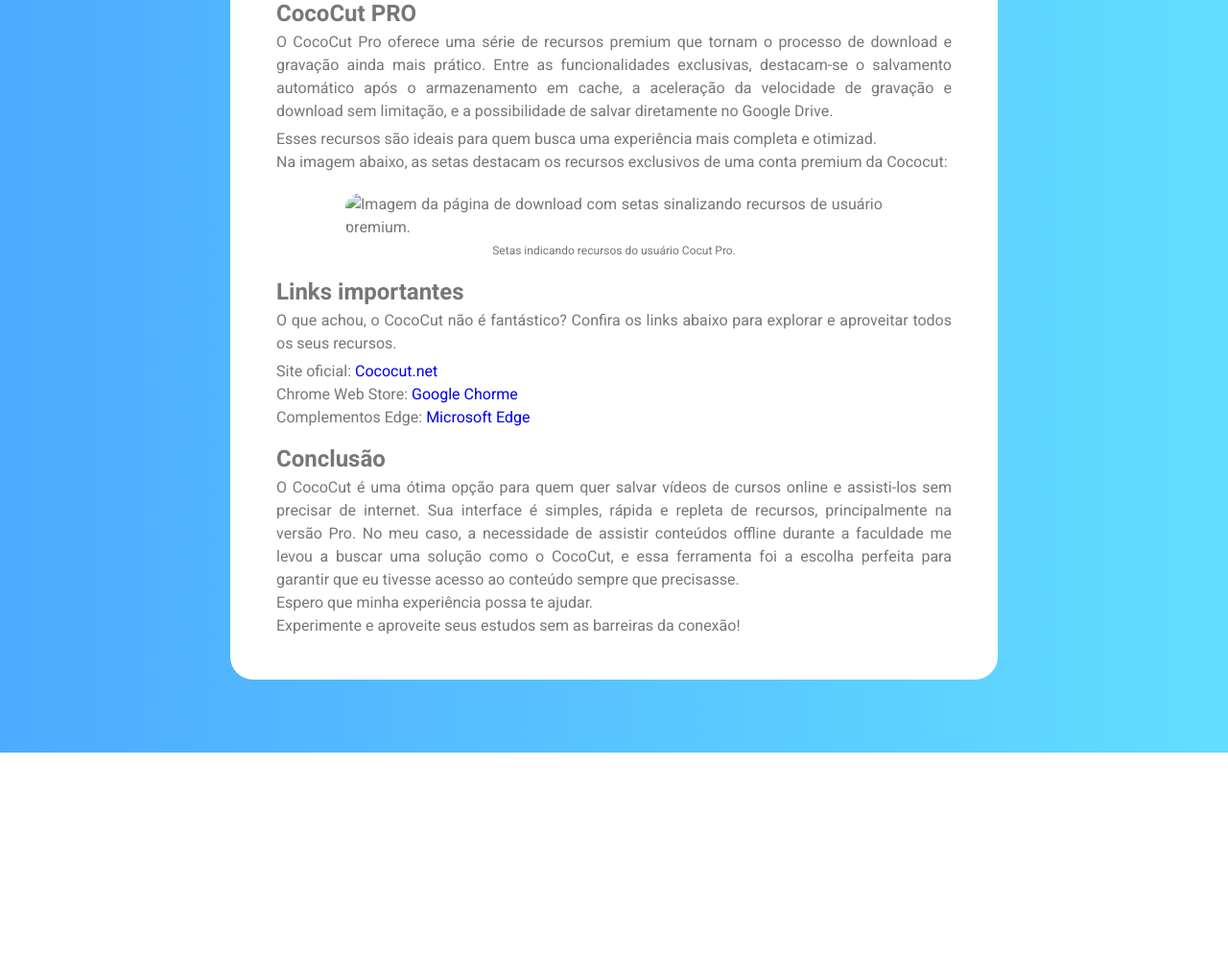
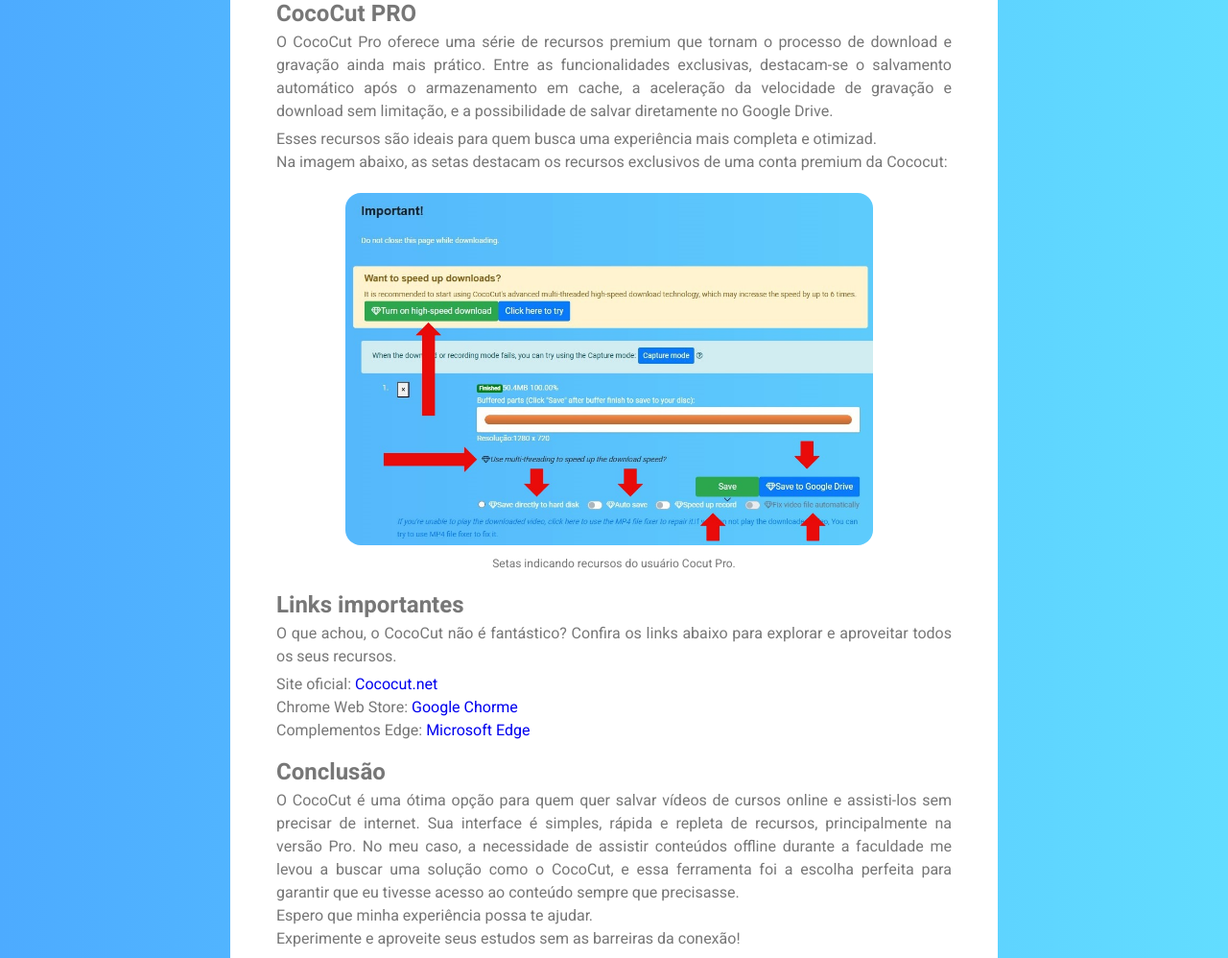
Before and after one commit to edcarvalhodev/tutorialcococut, a plain HTML site: page index.html in a window 1280 px wide. Shown: the part 3026-4024 px from the top of the page at 96% size. Before the commit the page ends 3810 px from the top, so only its background shows below. Drawn offline with Linux system fonts and the light colour scheme.

Commit message:
Update index.html - extension

```diff
--- a/index.html
+++ b/index.html
@@ -105,7 +105,7 @@
         <p class="marginBottom-custom">Na imagem abaixo, as setas destacam os recursos exclusivos de uma conta premium da Cococut:</p>
 
         <div class="image-widthCustom">
-          <img class="image-tutorial" src="assets/download-video-ProFull.png" alt="Imagem da página de download com setas sinalizando recursos de usuário premium." title="Imagem da página de download com setas sinalizando recursos de usuário premium">
+          <img class="image-tutorial" src="assets/download-video-ProFull.JPG" alt="Imagem da página de download com setas sinalizando recursos de usuário premium." title="Imagem da página de download com setas sinalizando recursos de usuário premium">
           <p class="legend">Setas indicando recursos do usuário Cocut Pro.</p>
         </div>
 
```
